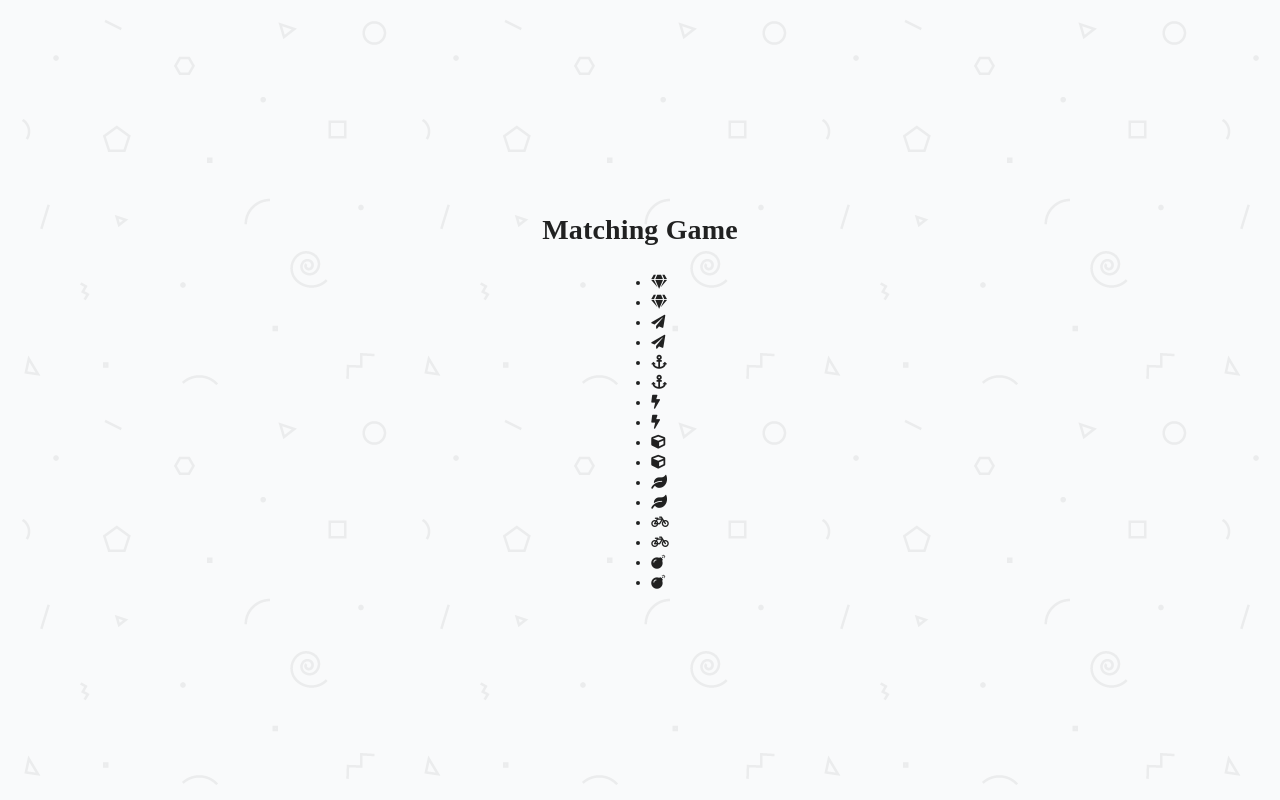
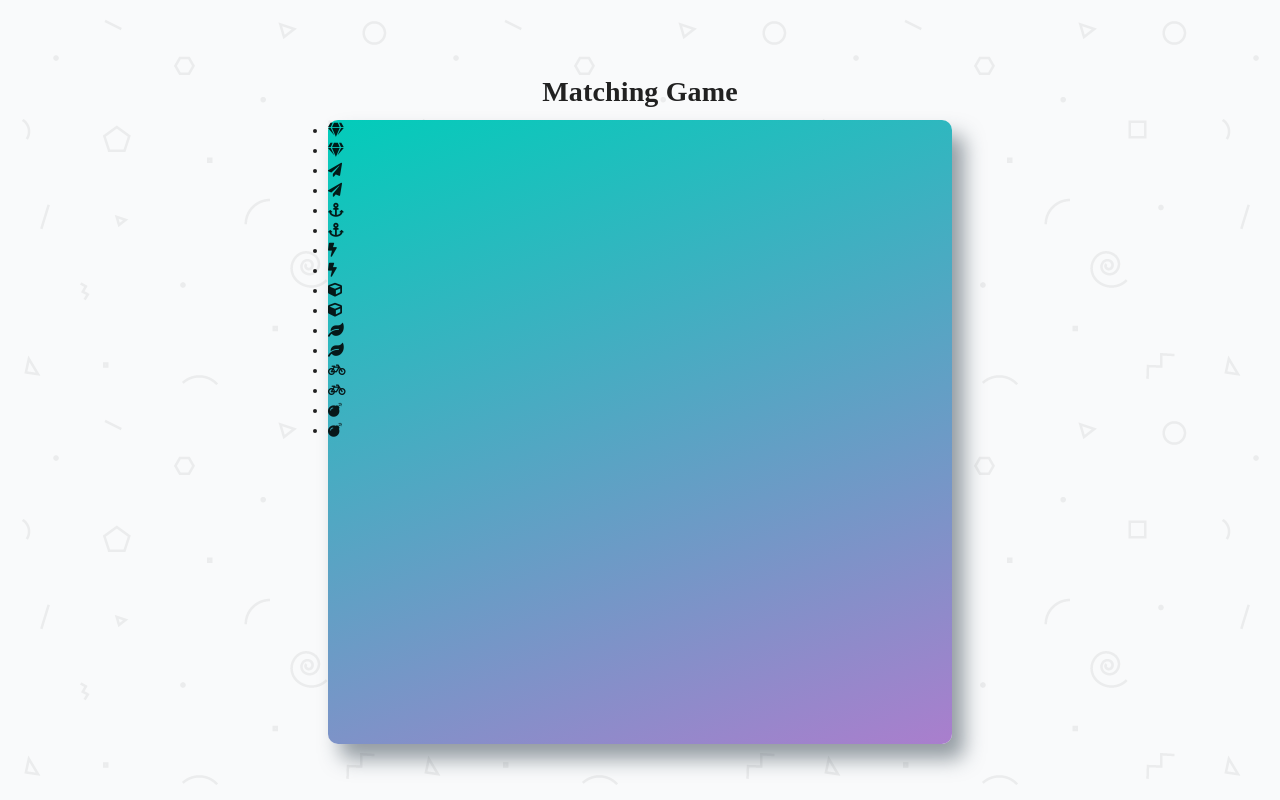
Before and after one commit to kivvvvv/matching-game, a React (Create React App) app: page / in a window 1280 px wide. Built offline with nearby package versions, Linux system fonts and the light colour scheme; a web font is replaced by a local one.

Commit message:
3# style: styled  CardBoard

```diff
--- a/src/App.js
+++ b/src/App.js
@@ -17,6 +17,7 @@ const useStyles = makeStyles({
   },
   main: {
     width: "100%",
+    height: "100%",
     maxWidth: "624px",
     display: "flex",
     flexDirection: "column",
@@ -40,9 +41,7 @@ export default function App() {
         <header className={classes.header}>
           <h1>Matching Game</h1>
         </header>
-        <div>
-          <CardBoard />
-        </div>
+        <CardBoard />
       </main>
     </div>
   );
--- a/src/CardBoard.js
+++ b/src/CardBoard.js
@@ -1,6 +1,21 @@
 import React from "react";
+import { makeStyles } from "@material-ui/core/styles";
 
 import Card from "./Card";
+
+const useStyles = makeStyles({
+  CardBoard: {
+    width: "100%",
+    height: "100%",
+    maxWidth: "624px",
+    maxHeight: "624px",
+    margin: 0,
+    padding: 0,
+    borderRadius: "10px",
+    boxShadow: "12px 15px 20px 0 rgba(46, 61, 73, 0.5)",
+    background: "linear-gradient(160deg, #02ccba 0%, #aa7ecd 100%)"
+  }
+});
 
 const cardFaces = [
   "gem",
@@ -22,8 +37,10 @@ const cardFaces = [
 ];
 
 export default function CardBoard() {
+  const classes = useStyles();
+
   return (
-    <ul>
+    <ul className={classes.CardBoard}>
       {cardFaces.map((face, index) => (
         <Card key={index} cardFace={face} />
       ))}
```
